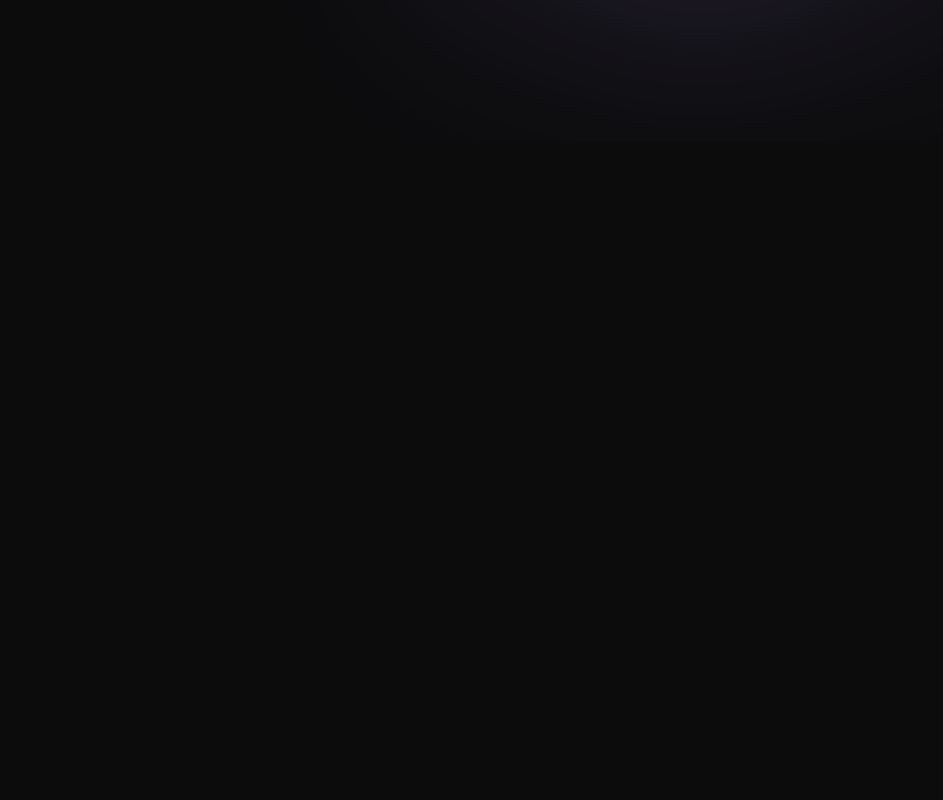
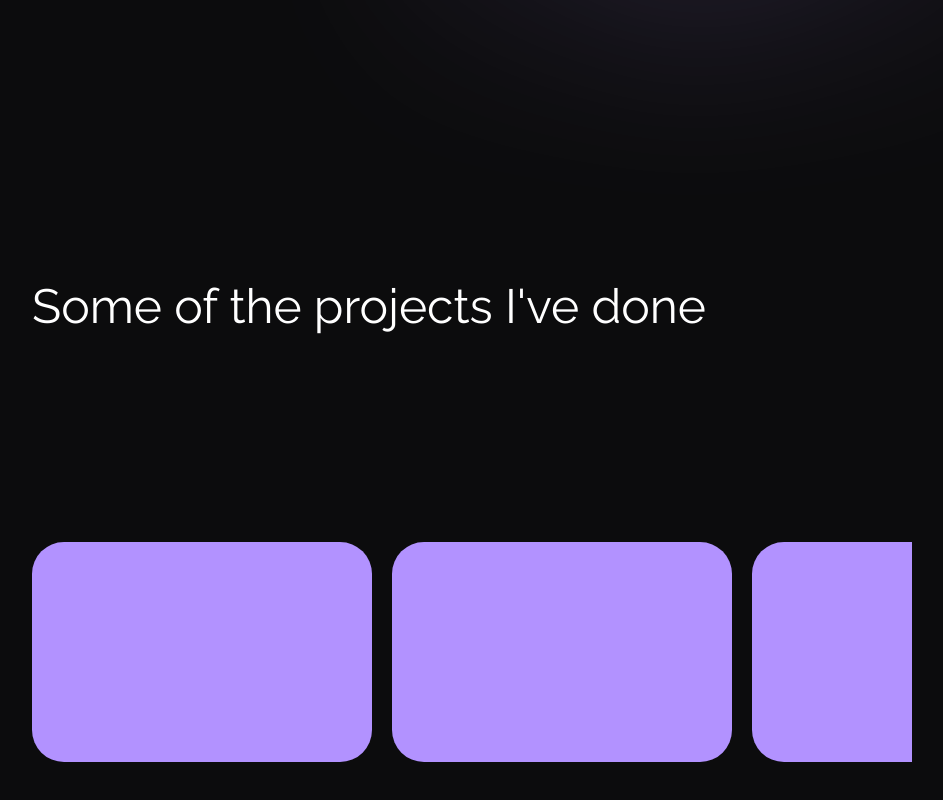
Before and after one commit to iamwilllll/portfolio, a React (Vite) app: page / in a window 1280 px wide. Shown: the part 658-1458 px from the top of the page, without its empty margins (168-1111 px from the left). Before the commit the page ends 800 px from the top, so only its background shows below. Built offline with nearby package versions, Linux system fonts and the light colour scheme.

Commit message:
feat: Add initial Projects section

```diff
--- a/src/App.tsx
+++ b/src/App.tsx
@@ -1,12 +1,14 @@
 /* Import components */
 import Navbar from './layout/Navbar';
 import Header from './layout/Header';
+import Projects from './layout/Projects';
 
 function App() {
     return (
-        <main className=" max-w-[2256px] font-primary m-auto">
+        <main className=" max-w-[2256px] font-first-font m-auto">
             <Navbar />
             <Header />
+            <Projects/>
         </main>
     );
 }
--- a/src/layout/Projects.tsx
+++ b/src/layout/Projects.tsx
@@ -1,5 +1,21 @@
 function Projects() {
-    return <section></section>;
+    return (
+        <section className="h-screen w-full flex flex-col items-center justify-between p-10 lg:p lg:px-50 lg:items-start overflow-hidden gap-5">
+            <h2 className="text-first-font-color text-4xl lg:text-5xl mt-25">
+                Some of the projects I've done
+            </h2>
+
+            <div className="w-full h-5/10 overflow-x-auto overflow-y-hidden relative">
+                <div className="flex gap-5 w-max">
+                    <div className="w-70 h-50 lg:w-85 lg:h-55 bg-primary-color rounded-4xl flex-shrink-0"></div>
+                    <div className="w-70 h-50 lg:w-85 lg:h-55 bg-primary-color rounded-4xl flex-shrink-0"></div>
+                    <div className="w-70 h-50 lg:w-85 lg:h-55 bg-primary-color rounded-4xl flex-shrink-0"></div>
+                    <div className="w-70 h-50 lg:w-85 lg:h-55 bg-primary-color rounded-4xl flex-shrink-0"></div>
+                    <div className="w-70 h-50 lg:w-85 lg:h-55 bg-primary-color rounded-4xl flex-shrink-0"></div>
+                </div>
+            </div>
+        </section>
+    );
 }
 
 export default Projects;
```
